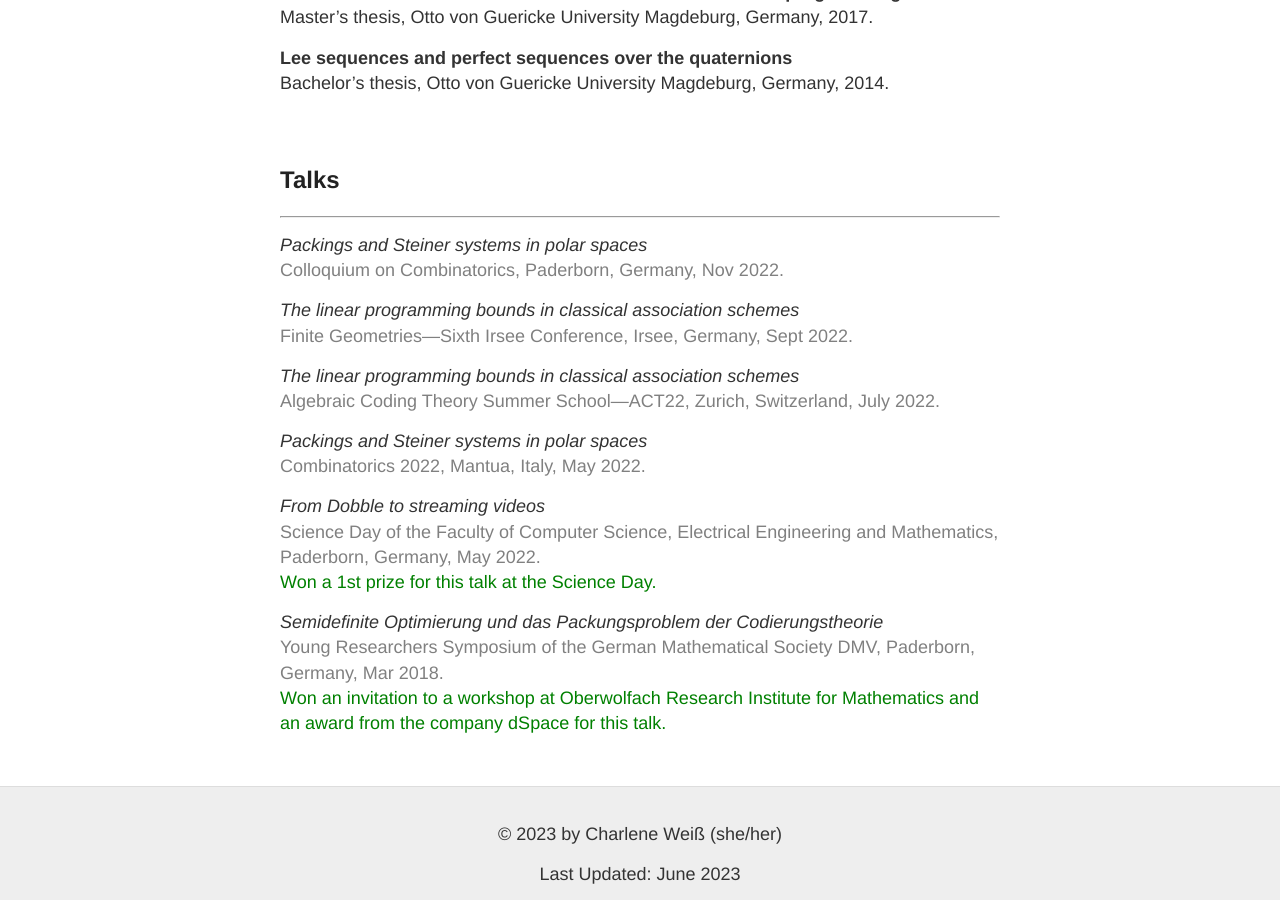
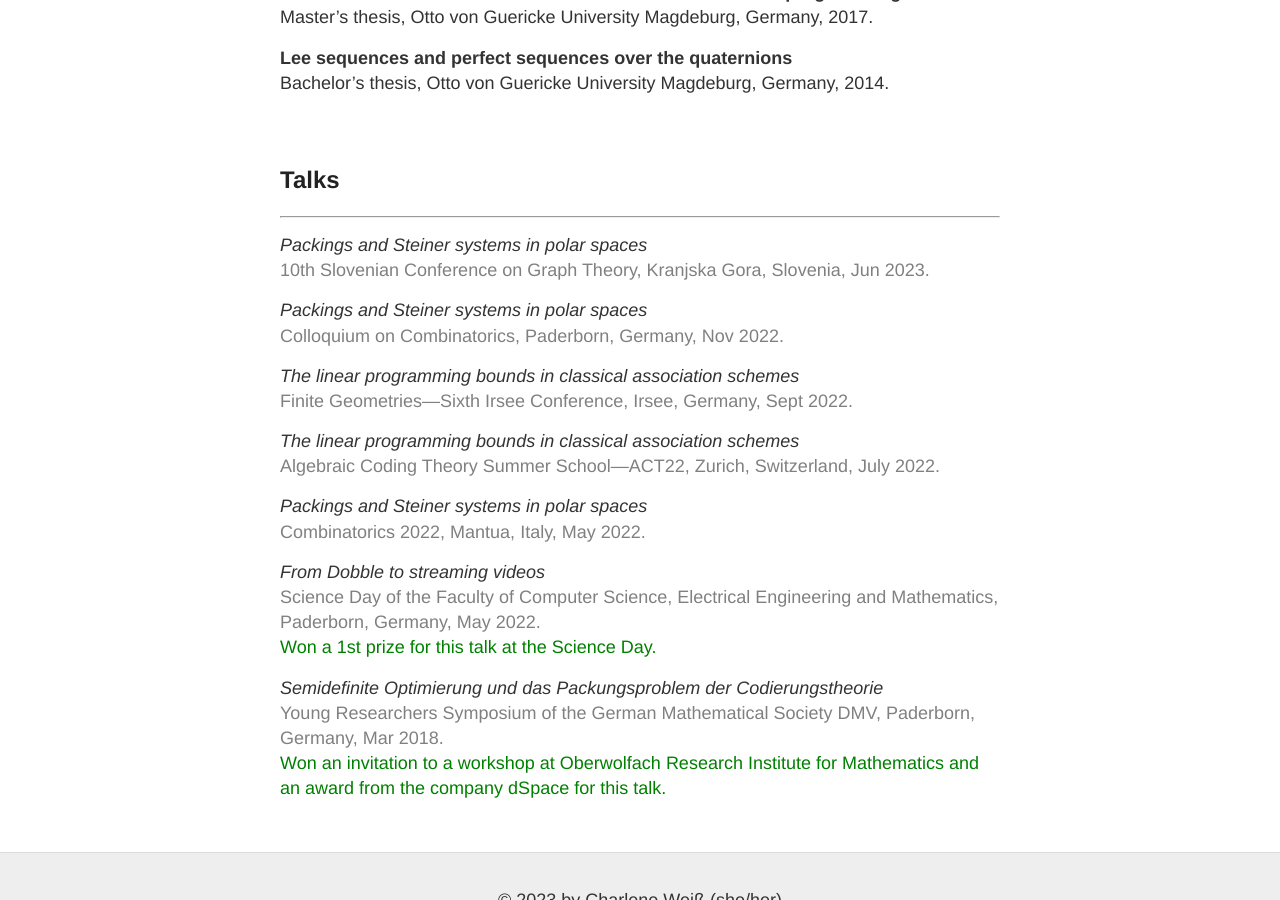
Before and after one commit to charleneweiss/charleneweiss.github.io, a Jekyll site: the page built from research.md, in a window 1280 px wide and 900 px high, scrolled down 811 px. Built offline with Jekyll 4.4.1, drawn with Linux system fonts in a browser that asks for light colours.

```diff
--- a/research.md
+++ b/research.md
@@ -58,6 +58,9 @@ Bachelor's thesis, Otto von Guericke University Magdeburg, Germany, 2014.
 ____
 
 *Packings and Steiner systems in polar spaces*\
+  <span style="color:gray">10th Slovenian Conference on Graph Theory, Kranjska Gora, Slovenia, Jun 2023.</span>
+
+*Packings and Steiner systems in polar spaces*\
   <span style="color:gray">Colloquium on Combinatorics, Paderborn, Germany, Nov 2022.</span>
 
 *The linear programming bounds in classical association schemes*\
```
